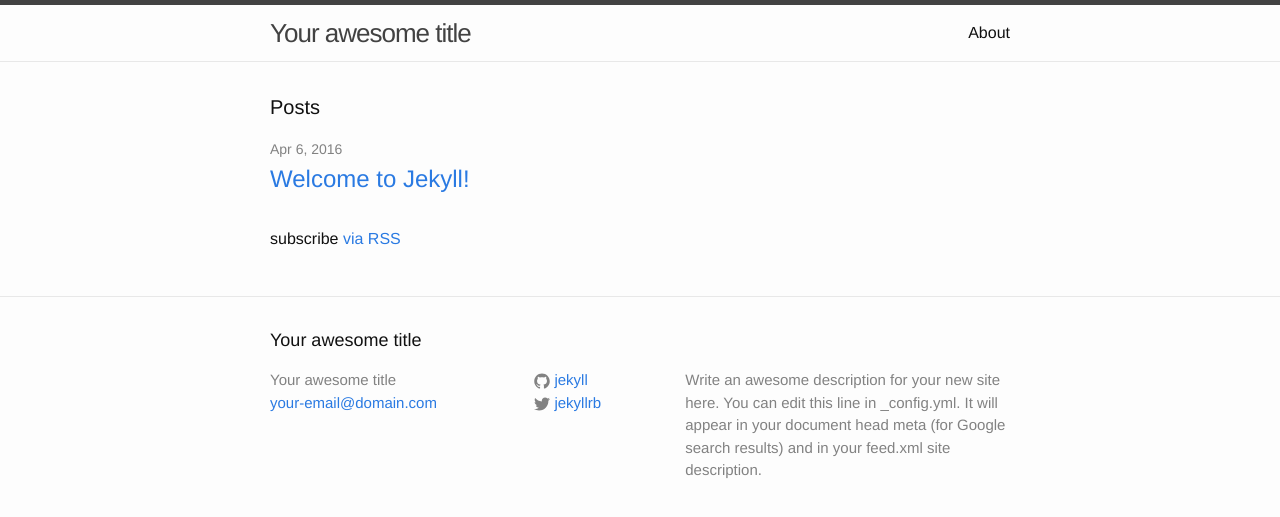
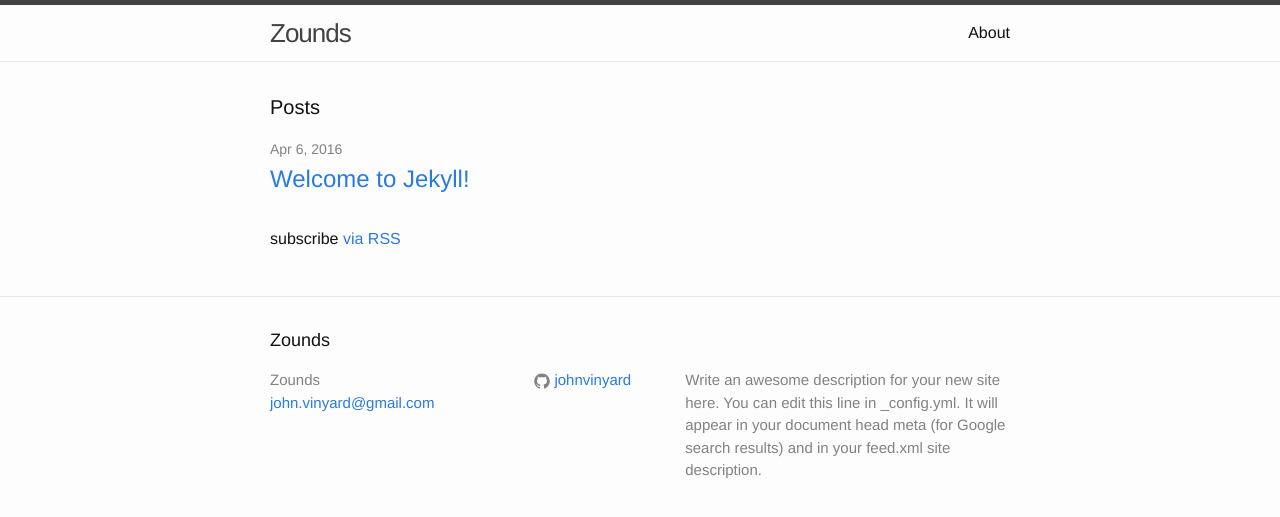
Before and after one commit to JohnVinyard/JohnVinyard.github.io, a Jekyll site: the page built from index.html, in a window 1280 px wide. Shown: the top 517 px of the page. Built offline with Jekyll 4.4.1, drawn with Linux system fonts in a browser that asks for light colours.

Commit message:
Update settings

```diff
--- a/_config.yml
+++ b/_config.yml
@@ -6,16 +6,15 @@
 # 'jekyll serve'. If you change this file, please restart the server process.
 
 # Site settings
-title: Your awesome title
-email: your-email@domain.com
+title: Zounds
+email: john.vinyard@gmail.com
 description: > # this means to ignore newlines until "baseurl:"
   Write an awesome description for your new site here. You can edit this
   line in _config.yml. It will appear in your document head meta (for
   Google search results) and in your feed.xml site description.
 baseurl: "" # the subpath of your site, e.g. /blog
-url: "http://yourdomain.com" # the base hostname & protocol for your site
-twitter_username: jekyllrb
-github_username:  jekyll
+url: "http://johnvinyard.github.io" # the base hostname & protocol for your site
+github_username:  johnvinyard
 
 # Build settings
 markdown: kramdown
```
